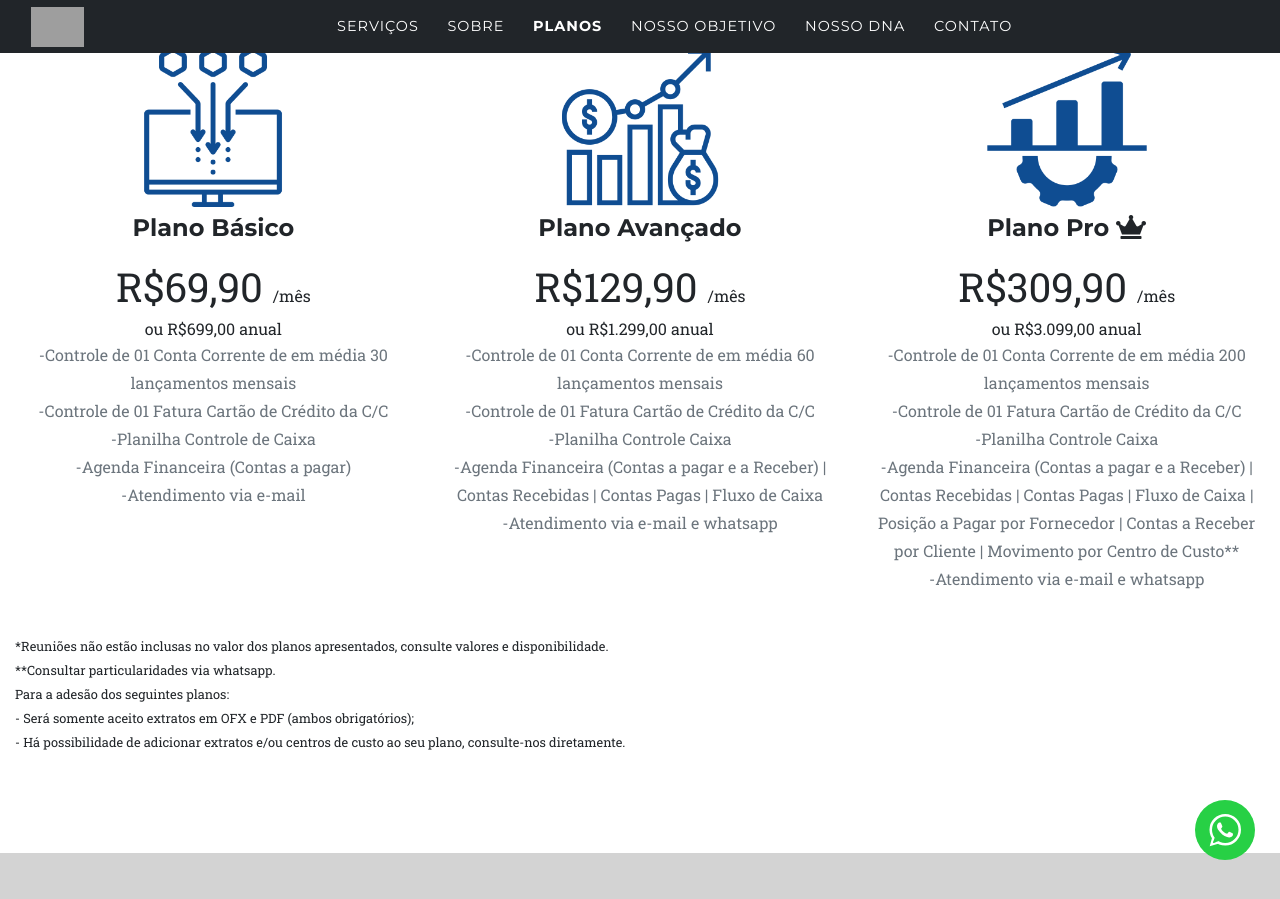
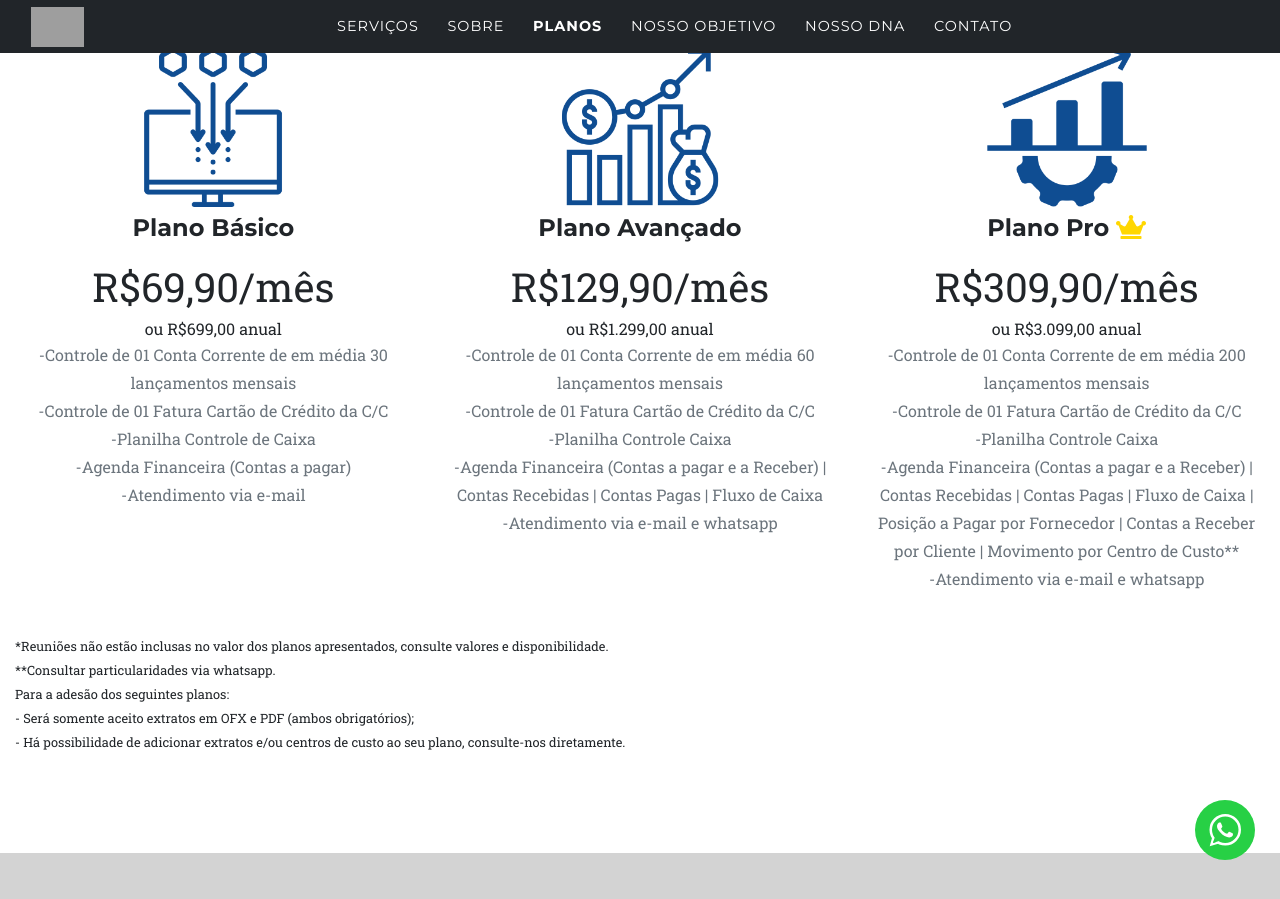
Before and after one commit to aptaempresarial/aptaempresarial, a Jekyll site: the page built from index.md, in a window 1280 px wide and 900 px high, scrolled down 2621 px. Built offline with Jekyll 4.4.1, drawn with Linux system fonts in a browser that asks for light colours; some web fonts are replaced; grey boxes are pictures that could not be loaded.

Commit message:
Ajusta estilo dos cards de preços

```diff
--- a/_includes/pricing.html
+++ b/_includes/pricing.html
@@ -21,15 +21,12 @@
                 </span>
                 <h4 class="service-heading">{{ price.title }}
                     {% if price.pro %}
-                        <i class="{{ price.pro }}"></i>
+                        <i class="{{ price.pro }}" style="color: gold;"></i>
                     {% endif %}
                 </h4>
                 {% if price.value %}
                 <span class="price">
-                    {{ price.value }}
-                </span>
-                <span>
-                    /mês
+                    {{ price.value }}/mês
                 </span>
                 <br>
                 <span>
@@ -37,6 +34,7 @@
                 </span>
                 {% endif %}
                 {% if price.desc %}
+                <br>
                 <div class="text-muted">
                     <p>{{ price.desc }}</p>
                 </div>{% endif %}
```
